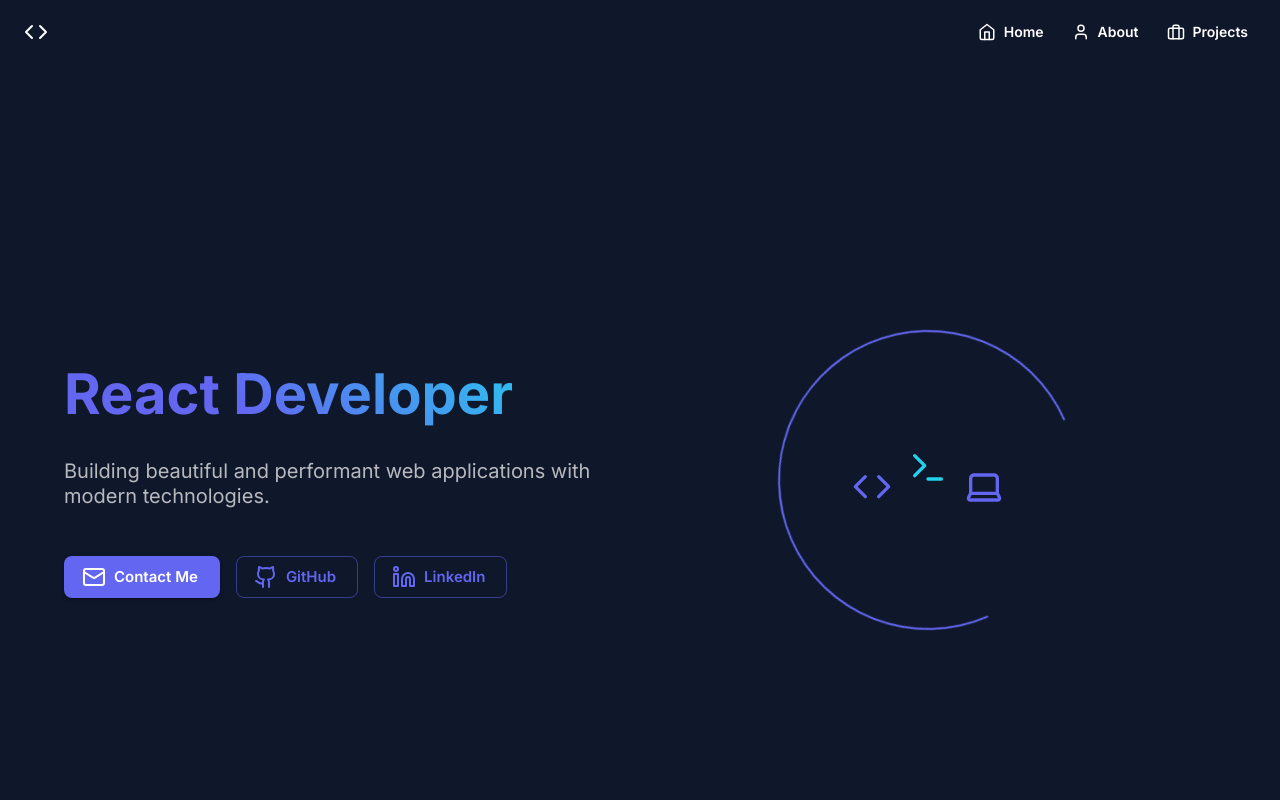
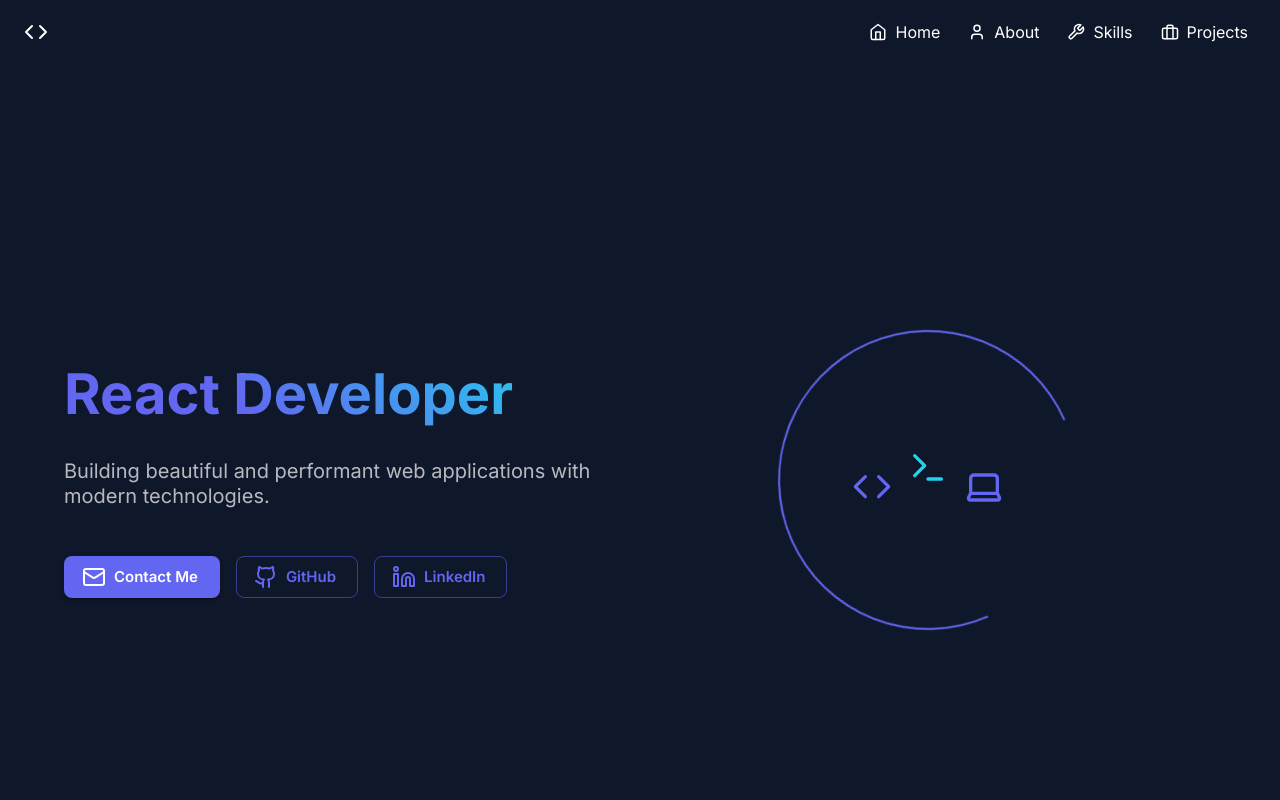
Before and after one commit to TomaszBielicki/portfolio, a React (Vite) app: page / in a window 1280 px wide. Shown: the top 800 px of the page. Built offline with nearby package versions, Linux system fonts and the light colour scheme.

Commit message:
Header refactor

```diff
--- a/src/components/Header/Header.tsx
+++ b/src/components/Header/Header.tsx
@@ -1,12 +1,7 @@
-import { AppBar, Toolbar, Button, Box, useScrollTrigger } from "@mui/material";
+import { AppBar, Toolbar, Box, useScrollTrigger } from "@mui/material";
 import { motion } from "framer-motion";
-import { Code, Home, User, Briefcase, Mail } from "lucide-react";
-
-const navItems = [
-  { label: "Home", icon: <Home size={18} />, target: "home" },
-  { label: "About", icon: <User size={18} />, target: "about" },
-  { label: "Projects", icon: <Briefcase size={18} />, target: "project" },
-];
+import { Code } from "lucide-react";
+import { Navigation } from "./Navigation";
 
 export const Header = () => {
   const trigger = useScrollTrigger({
@@ -33,28 +28,7 @@ export const Header = () => {
             <Code size={24} />
           </Box>
         </motion.div>
-        <Box sx={{ display: "flex", gap: 2 }}>
-          {navItems.map((item, index) => (
-            <motion.div
-              key={item.label}
-              initial={{ opacity: 0, y: -20 }}
-              animate={{ opacity: 1, y: 0 }}
-              transition={{ duration: 0.5, delay: index * 0.1 }}
-            >
-              <Button
-                startIcon={item.icon}
-                color="inherit"
-                sx={{
-                  "&:hover": {
-                    background: "rgba(99, 102, 241, 0.1)",
-                  },
-                }}
-              >
-                {item.label}
-              </Button>
-            </motion.div>
-          ))}
-        </Box>
+        <Navigation />
       </Toolbar>
     </AppBar>
   );
--- /dev/null
+++ b/src/components/Header/Navigation.tsx
@@ -0,0 +1,35 @@
+import { Box, Button, Typography } from "@mui/material";
+import { motion } from "framer-motion";
+import { navItems } from "./navData";
+import { Link as ScrollLink } from "react-scroll";
+
+export const Navigation = () => {
+  return (
+    <Box sx={{ display: "flex", gap: { xs: 0.5, sm: 2 } }}>
+      {navItems.map((item, index) => (
+        <motion.div
+          key={item.label}
+          initial={{ opacity: 0, y: -20 }}
+          animate={{ opacity: 1, y: 0 }}
+          transition={{ duration: 0.5, delay: index * 0.1 }}
+        >
+          <ScrollLink to={item.target} smooth={true} duration={500}>
+            <Button
+              startIcon={item.icon}
+              color="inherit"
+              sx={{
+                "&:hover": {
+                  background: "rgba(99, 102, 241, 0.1)",
+                },
+              }}
+            >
+              <Typography sx={{ display: { xs: "none", sm: "flex" } }}>
+                {item.label}
+              </Typography>
+            </Button>
+          </ScrollLink>
+        </motion.div>
+      ))}
+    </Box>
+  );
+};
--- /dev/null
+++ b/src/components/Header/navData.tsx
@@ -0,0 +1,9 @@
+import { Home, User, Briefcase, Wrench } from "lucide-react";
+import { NavigationItems } from "./types";
+
+export const navItems: NavigationItems[] = [
+  { label: "Home", icon: <Home size={18} />, target: "hero" },
+  { label: "About", icon: <User size={18} />, target: "about" },
+  { label: "Skills", icon: <Wrench size={18} />, target: "skills" },
+  { label: "Projects", icon: <Briefcase size={18} />, target: "projects" },
+];
--- /dev/null
+++ b/src/components/Header/types.ts
@@ -0,0 +1,7 @@
+import { ReactNode } from "react";
+
+export interface NavigationItems {
+  label: string;
+  icon: ReactNode;
+  target: string;
+}
```
